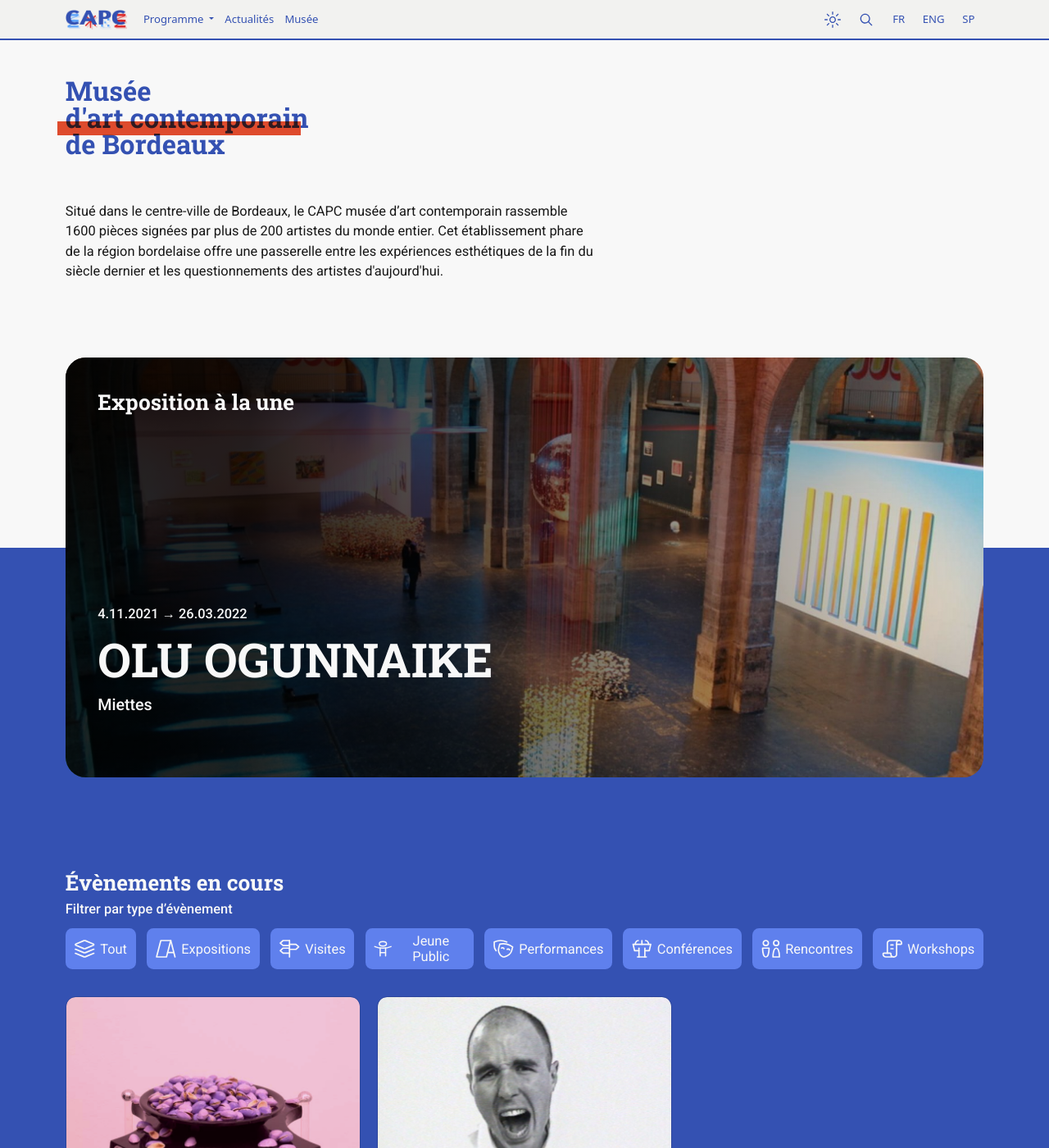
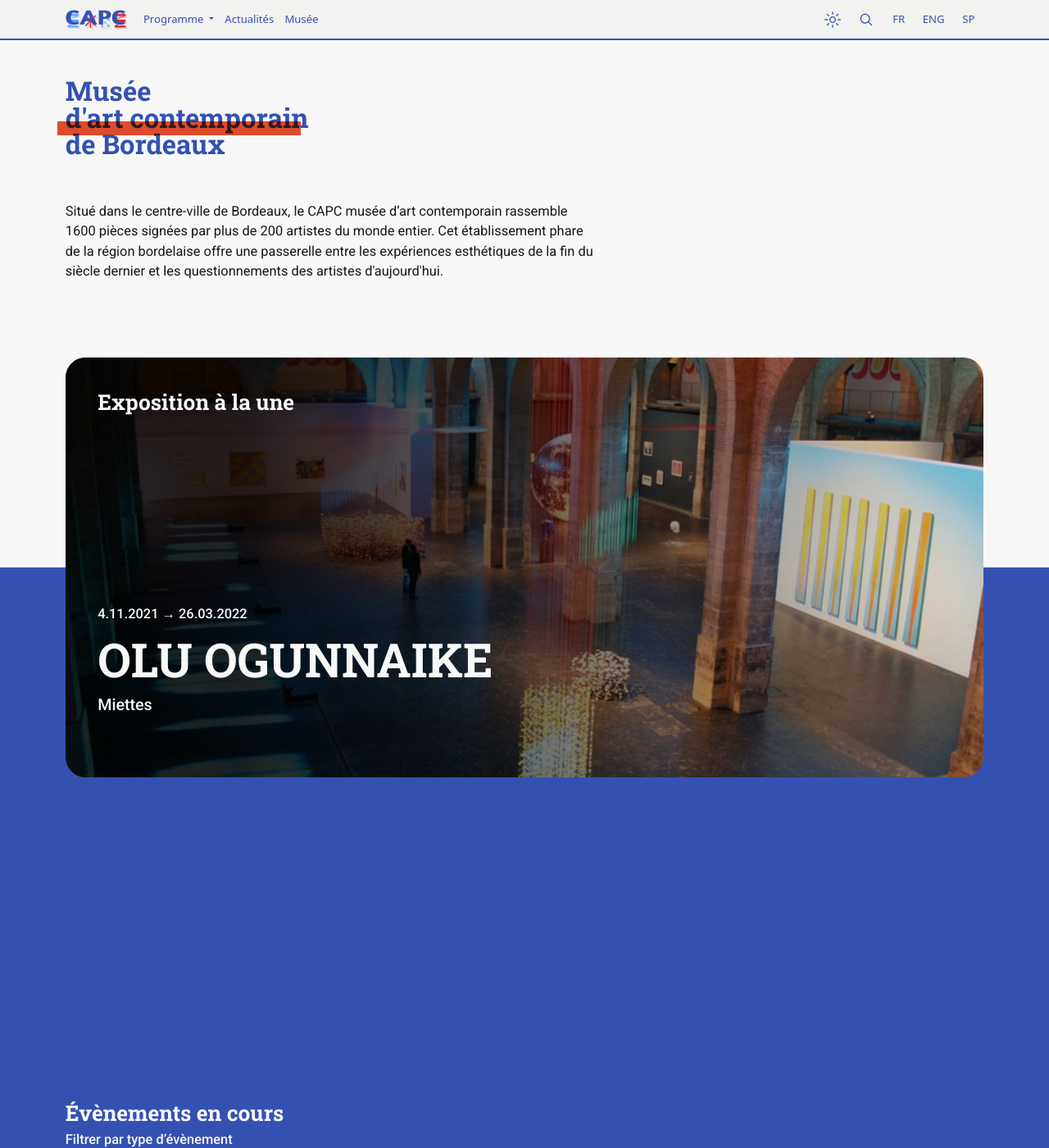
Before and after one commit to studio-beauvoir/jekyll-capc, a Jekyll site: the page built from _pages/index.html, in a window 1280 px wide and 1400 px high. Shown: the whole window at 82% size. Built offline with Jekyll 4.4.1, drawn with Linux system fonts in a browser that asks for light colours.

Commit message:
hero fini

```diff
--- a/_includes/sections/home/hero.html
+++ b/_includes/sections/home/hero.html
@@ -1,7 +1,7 @@
 <section class="container-fluid" id="hero">
 
     <div class="container pt-5 pb-5"> <!-- Introduction-->
-        <div class="d-flex flex-column">
+        <div class="d-flex flex-column py-5 py-md-0">
             <div class="mx-auto d-block d-md-none py-3">
                 {%
                     include components/logo.html
@@ -17,7 +17,7 @@
         </div>
     </div>
 
-    <div class="container"> <!--Exposition à la Une-->
+    <div class="container heroUneContainer"> <!--Exposition à la Une-->
         <div class="row justify-content-center">
             <div class="col-12">
                 <div class="heroUne rounded-30 p-5 overflow-hidden d-flex flex-column">
--- a/_sass/sections/home/hero.scss
+++ b/_sass/sections/home/hero.scss
@@ -7,6 +7,7 @@
         list-style-type: none;
     }
 
+    @include media-breakpoint-up(md) {
         em::before{ //underline red
             position: absolute;
             content:" ";
@@ -17,8 +18,25 @@
             background:var(--t2);
             mix-blend-mode: multiply;
         }
+    }
 
-
+    .heroUneContainer {
+        position: relative;
+        // transform: translateY(50%);
+        // margin-bottom: 25%;
+        // margin-top: -50%;
+        &::after {
+            position: absolute;
+            content: " ";
+            top: 50%;
+            left: 50%;
+            height: 51%;
+            width: 120%;
+            transform: translateX(-50%);
+            z-index: -1;
+            background: var(--s1);
+        }
+    }
 
     @include media-breakpoint-down(md) {
         .heroUne {
@@ -29,7 +47,7 @@
     .heroUne {
         position: relative;
         min-height: 40vw;
-        margin-bottom: -25%; // situe l'image à la moitiée à cheval
+        // margin-bottom: -25%; // situe l'image à la moitiée à cheval
         cursor: pointer;
         transition: transform .2s;
         user-select: none;
```
Also changed, not shown: 1 other file. Lines whose indentation alone changed are shown as unchanged.
